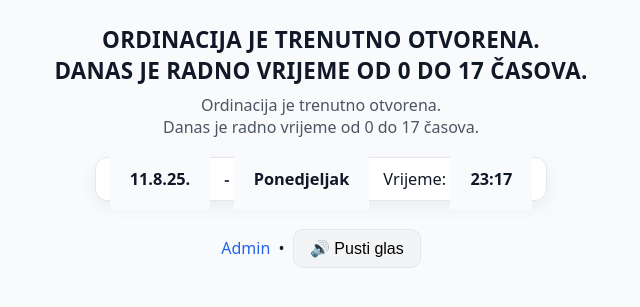
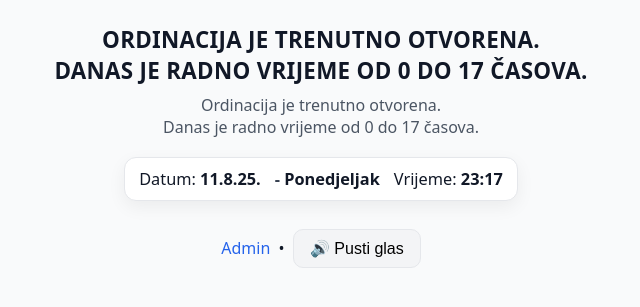
Before and after one commit to mikipikilab/radnovrijeme, a Flask app: page / in a window 1280 px wide. Shown: the top 307 px of the page, without its empty margins (319-959 px from the left). Run offline with Flask 3, Linux system fonts and the light colour scheme; some libraries are stand-ins or nearby versions.

Commit message:
Update index.html

```diff
--- a/templates/index.html
+++ b/templates/index.html
@@ -16,13 +16,9 @@
     color: #111827;
   }
   span {
-    font-family: system-ui, Arial, sans-serif;
-    padding: 20px;
+
     font-weight: bold;
-    margin: auto;
-    text-align: center;
-    background-color: #f9fafb;
-    color: #111827;
+
 }
 
   h1 { font-size: 1.4rem; margin: 0 0 8px; color: #111827; letter-spacing: .3px; }
@@ -100,7 +96,7 @@ window.addEventListener("load", function () {
 
 
   <div class="meta">
-    <div> <span id="datum"></span></div>
+    <div> Datum: <span id="datum"></span></div>
     <div><b> -</b> <span id="dan"></span></div>
     <div>Vrijeme: <span id="vreme"></span></div>
   </div>
```
